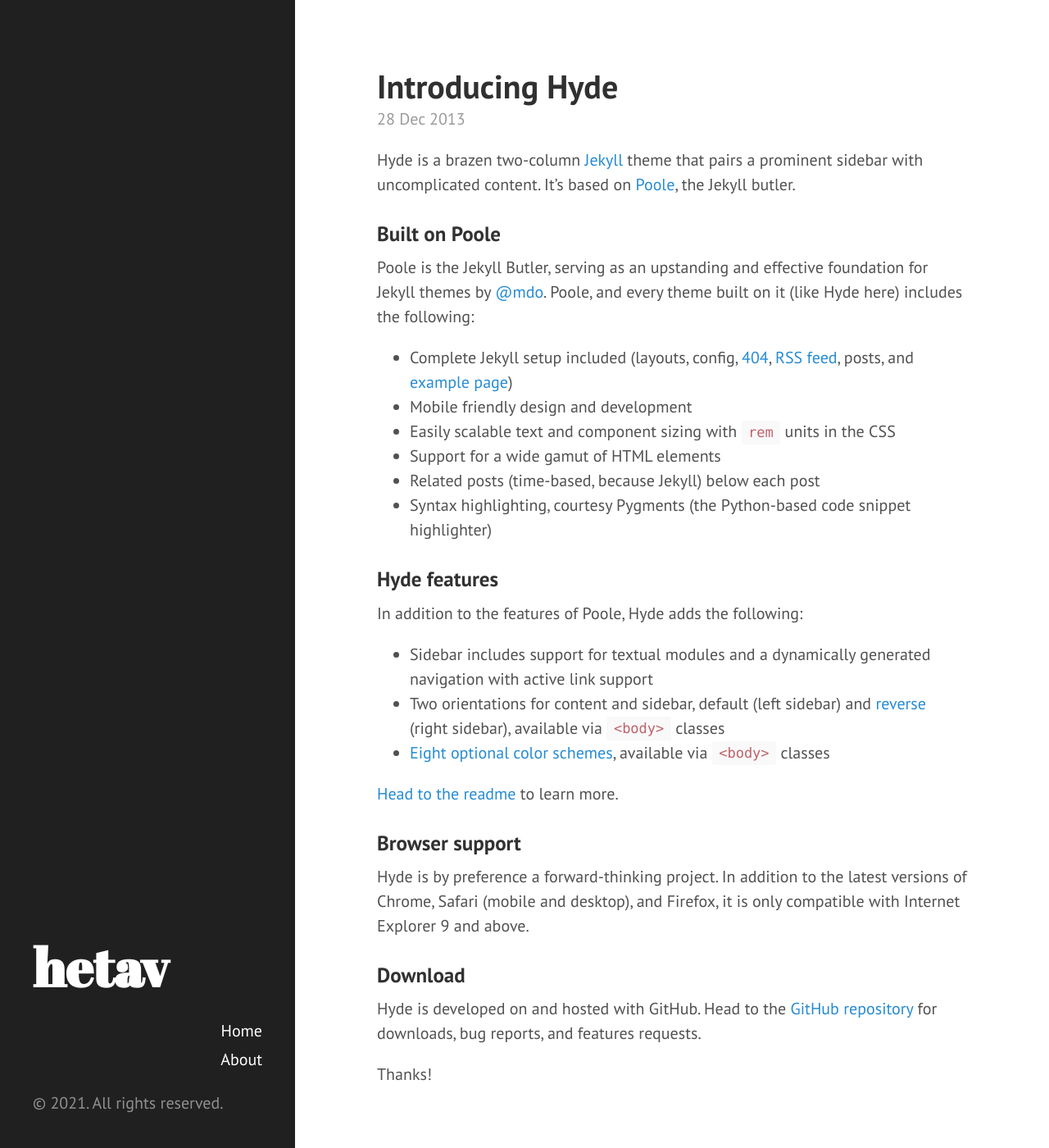
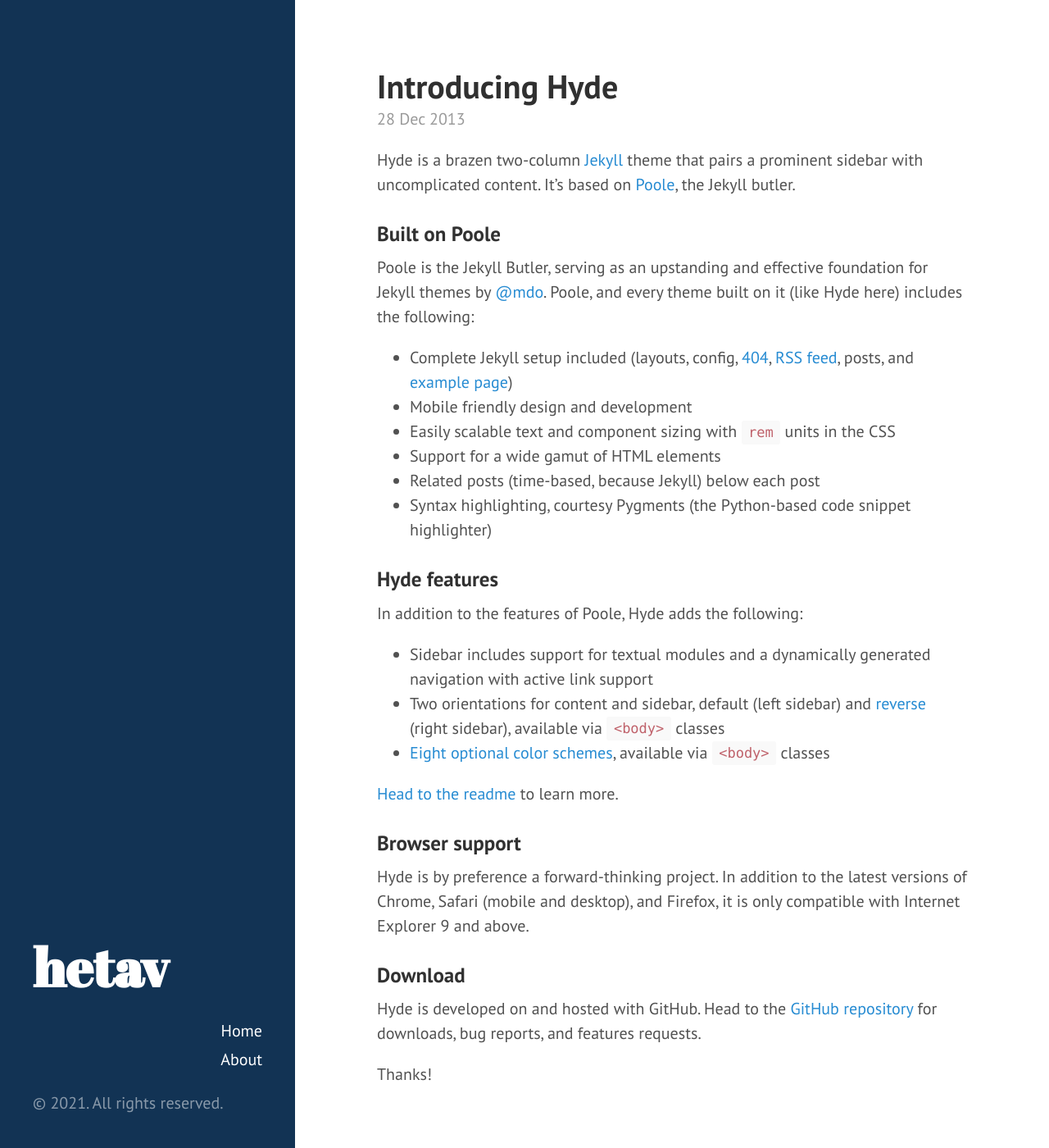
Before and after one commit to hetavv/hetavv.github.io, a Jekyll site: the page built from index.html, in a window 1280 px wide and 1400 px high. Shown: the whole window at 82% size. Built offline with Jekyll 4.4.1, drawn with Linux system fonts in a browser that asks for light colours; the list of posts is cut into pages by our own code.

Commit message:
Update hyde.css

```diff
--- a/public/css/hyde.css
+++ b/public/css/hyde.css
@@ -57,7 +57,7 @@
   text-align: center;
   padding: 2rem 1rem;
   color: rgba(255,255,255,.5);
-  background-color: #202020;
+  background-color: #123354;
 }
 @media (min-width: 48em) {
   .sidebar {
```
